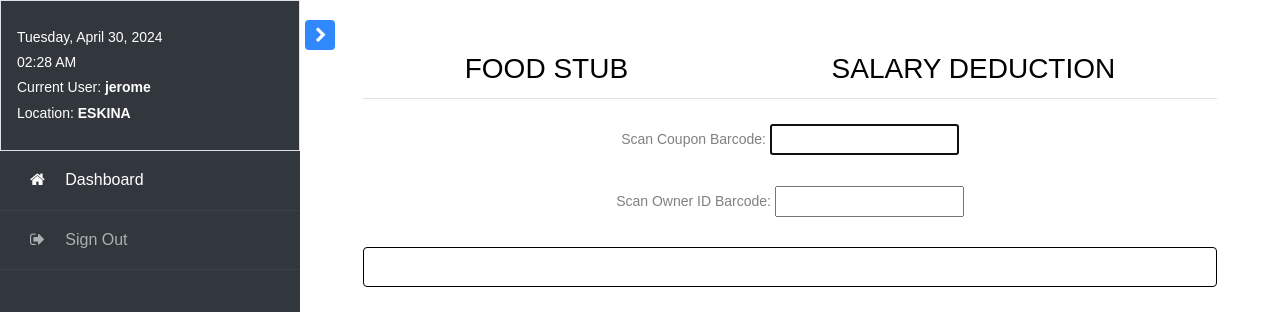
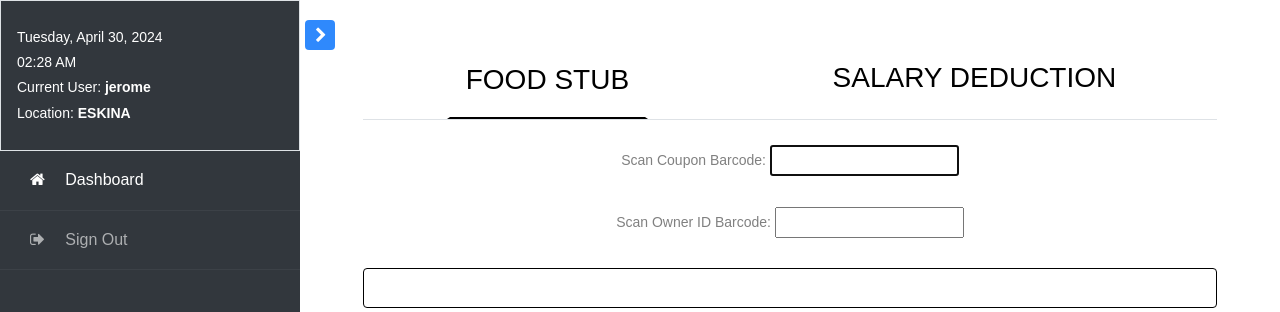
Before and after one commit to souleater0/coupon, a PHP site: page / in a window 1280 px wide. Shown: the top 312 px of the page. Run offline with PHP 8.4, Linux system fonts and the light colour scheme; a user stored in the database is signed in; data comes from the database, SQL or seed files in the repository; some libraries are stand-ins or nearby versions.

Commit message:
update index

```diff
--- a/index.php
+++ b/index.php
@@ -16,6 +16,12 @@ if (!isset($_SESSION['admin_session_id'])) {
     <style>
         .opt-active{
             border-bottom: 3px solid black;
+        }
+        a.state_select.nav-link.active{
+            border-top: solid transparent;
+            border-left: solid transparent;
+            border-right: solid transparent;
+            border-bottom: 2px solid black;
         }
     </style>
     <link rel="stylesheet" href="https://stackpath.bootstrapcdn.com/font-awesome/4.7.0/css/font-awesome.min.css">
@@ -61,8 +67,8 @@ if (!isset($_SESSION['admin_session_id'])) {
 
 
   <ul class="nav nav-tabs justify-content-around">
-    <li><a data-toggle="tab" href="#food_stub_section" class="state_select" state="FS"><h3>FOOD STUB</h3></a></li>
-    <li><a data-toggle="tab" href="#sd_section" class="state_select" state="SD"><h3>SALARY DEDUCTION</h3></a></li>
+    <li><a data-toggle="tab" href="#food_stub_section" class="state_select nav-link" state="FS"><h3>FOOD STUB</h3></a></li>
+    <li><a data-toggle="tab" href="#sd_section" class="state_select nav-link" state="SD"><h3>SALARY DEDUCTION</h3></a></li>
   </ul>
 <br>
   <div class="tab-content">
```
